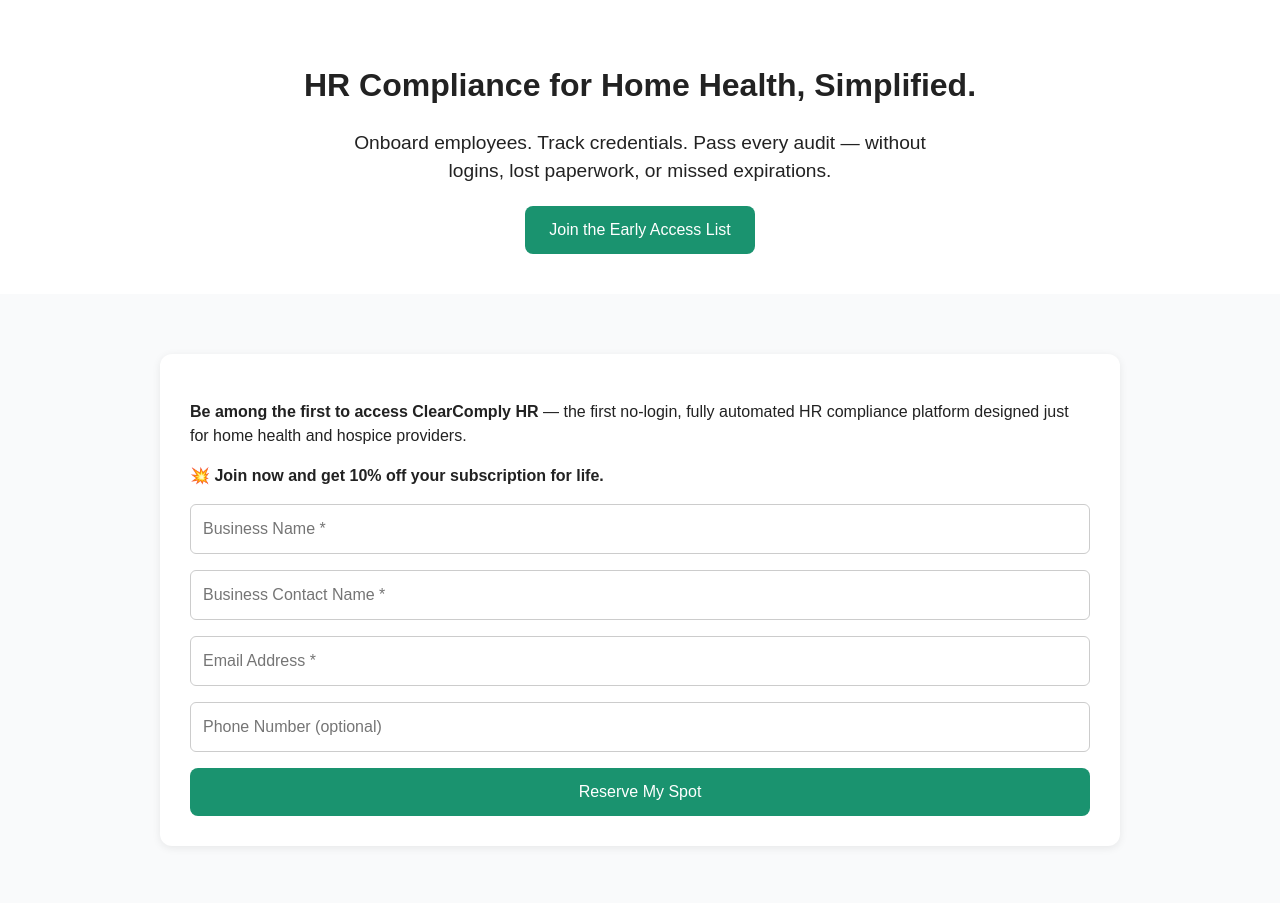
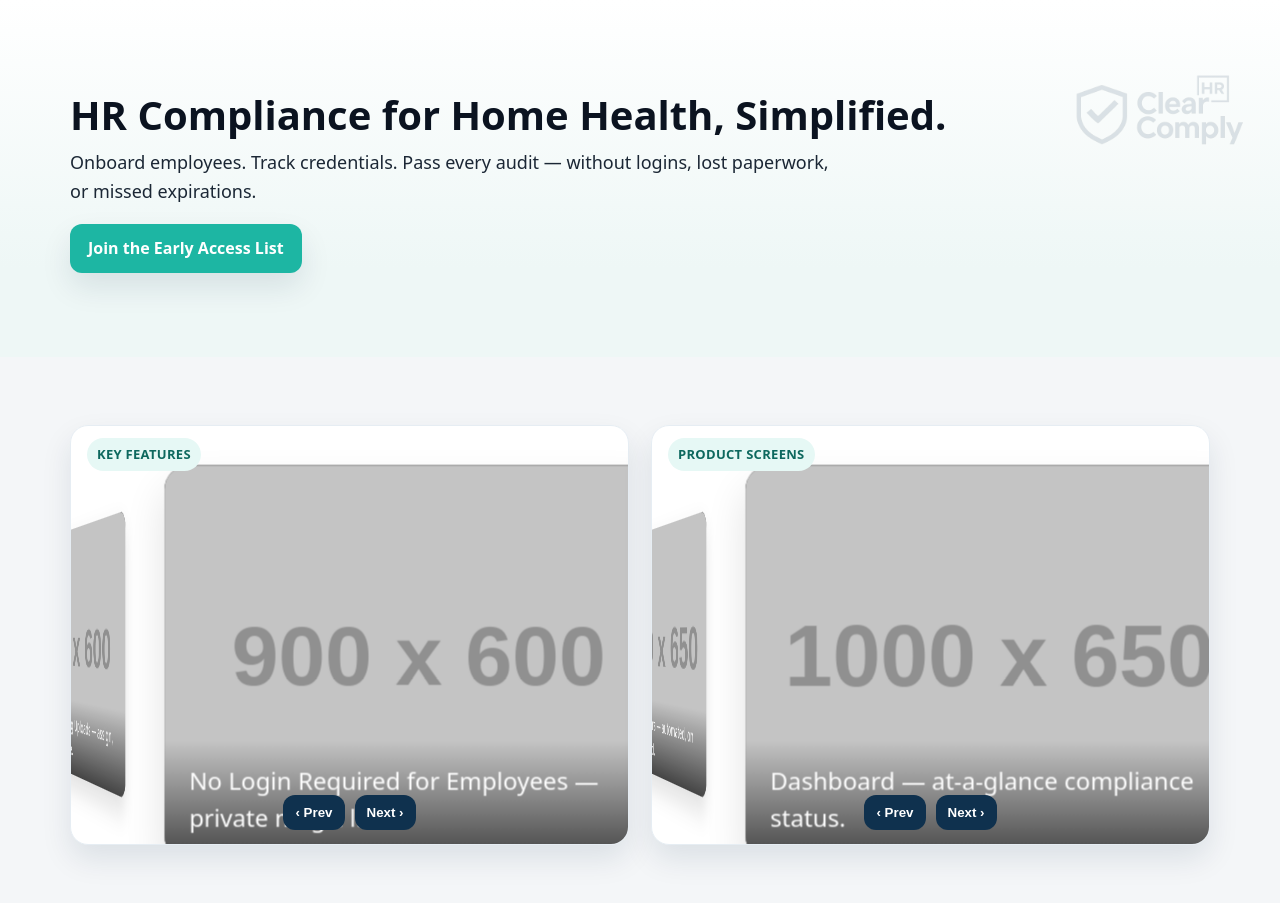
Before and after one commit to proguerra/clearcomplyhr, a plain HTML site: page clearcomply-hr-site_v6/waitlist.html in a window 1280 px wide. Shown: the top 903 px of the page. Drawn offline with Linux system fonts and the light colour scheme; placeholder pictures from the web are drawn by us.

Commit message:
Update waitlist.html

```diff
--- a/clearcomply-hr-site_v6/waitlist.html
+++ b/clearcomply-hr-site_v6/waitlist.html
@@ -1,127 +1,210 @@
-<!DOCTYPE html>
+<!doctype html>
 <html lang="en">
 <head>
-  <meta charset="UTF-8" />
-  <meta name="viewport" content="width=device-width, initial-scale=1.0"/>
-  <title>ClearComply HR – Waitlist</title>
-  <link rel="stylesheet" href="assets/css/styles.css" />
+  <meta charset="utf-8" />
+  <meta name="viewport" content="width=device-width, initial-scale=1" />
+  <title>ClearComply HR — Early Access Waitlist</title>
+  <meta name="description" content="Join the early access list for ClearComply HR — HR compliance for home health, simplified.">
+  <link rel="icon" href="assets/img/logo.png" />
   <style>
-    :root {
-      --accent: #1a936f;
-      --accent-ink: #fff;
-      --ink: #222;
-      --bg: #f9fafb;
-      --muted: #f1f5f9;
-      --shadow: 0 2px 8px rgba(0,0,0,0.08);
+    /* ===== Site color scheme (matches clearcomplyhr.com) ===== */
+    :root{
+      --navy:#0c2a45;
+      --ink:#0b1320;
+      --bg:#ffffff;
+      --muted:#f4f6f8;
+      --accent:#1db6a3;        /* primary teal/green */
+      --accent-ink:#0d685e;
+      --text:#1b2735;
+      --border:#e6edf3;
+      --shadow:0 14px 30px rgba(12,42,69,0.10);
     }
-    body {
-      margin:0; font-family:sans-serif; line-height:1.5; background:var(--bg); color:var(--ink);
+    *{box-sizing:border-box}
+    body{margin:0;font-family:ui-sans-serif,system-ui,-apple-system,"Segoe UI",Roboto,Helvetica,Arial;color:var(--text);background:var(--bg);line-height:1.6}
+    a{color:var(--navy);text-decoration:none}
+
+    .container{max-width:1180px;margin:0 auto;padding:20px}
+    .cta{display:inline-block;background:var(--accent);color:#fff;padding:12px 18px;border-radius:12px;font-weight:800;box-shadow:var(--shadow)}
+    .cta:hover{filter:brightness(.96)}
+    .card{background:#fff;border:1px solid var(--border);border-radius:16px;box-shadow:var(--shadow);padding:24px}
+
+    /* ===== Hero ===== */
+    header.hero{
+      position:relative;overflow:hidden;
+      background:linear-gradient(180deg,#ffffff 0%, #eef7f6 75%);
+      padding:72px 0 48px;
     }
-    header {
-      padding:40px 20px; text-align:center; background:#fff; position:relative;
+    .hero h1{font-size:40px;line-height:1.15;margin:0 0 10px;color:var(--ink)}
+    .hero p.sub{font-size:18px;max-width:760px;margin:0}
+    .hero .watermark{
+      position:absolute;top:20px;right:20px;width:200px;height:200px;opacity:.12;
+      background:url('assets/img/logo.png') center/contain no-repeat;pointer-events:none;
     }
-    header h1 {
-      font-size:2rem; margin-bottom:12px;
+    @media(min-width:1400px){.hero .watermark{width:260px;height:260px}}
+    @media(max-width:900px){.hero .watermark{width:120px;height:120px;top:12px;right:12px}}
+
+    /* ===== 3D Carousels Section ===== */
+    section.showcase{padding:48px 0;background:var(--muted)}
+    .split{display:grid;grid-template-columns:1fr 1fr;gap:22px}
+    @media(max-width:980px){.split{grid-template-columns:1fr}}
+
+    .carousel{
+      position:relative;
+      perspective:1000px;
+      height:420px;
+      border-radius:18px;
+      background:#fff;
+      border:1px solid var(--border);
+      box-shadow:var(--shadow);
+      overflow:hidden;
     }
-    header p {
-      font-size:1.2rem; margin-bottom:20px; max-width:600px; margin-left:auto; margin-right:auto;
+    .carousel h3{
+      position:absolute;top:12px;left:16px;z-index:2;margin:0;
+      padding:6px 10px;border-radius:999px;background:#e6f8f5;color:var(--accent-ink);font-size:13px;font-weight:800;letter-spacing:.3px;text-transform:uppercase;
     }
-    .btn {
-      background:var(--accent); color:var(--accent-ink); padding:12px 24px; border-radius:8px;
-      font-size:1rem; border:none; cursor:pointer; text-decoration:none; display:inline-block;
+    .ring{
+      position:absolute;top:50%;left:50%;
+      transform-style:preserve-3d;
+      transform:translate(-50%,-50%) rotateY(0deg);
+      transition:transform .8s cubic-bezier(.2,.8,.2,1);
+      width:80%;height:70%;
     }
-    section {padding:60px 20px; max-width:1000px; margin:auto;}
-    .form-card {
-      background:#fff; padding:30px; border-radius:12px; box-shadow:var(--shadow);
+    .slide{
+      position:absolute;top:50%;left:50%;
+      transform-style:preserve-3d;
+      width:66%;height:78%;
+      border-radius:14px;overflow:hidden;
+      box-shadow:0 12px 24px rgba(0,0,0,.12);
+      background:#000;
     }
-    form {display:grid; gap:16px;}
-    input {
-      width:100%; padding:12px; border:1px solid #ccc; border-radius:6px; font-size:1rem;
+    .slide img{width:100%;height:100%;object-fit:cover;display:block;opacity:.96}
+    .slide figcaption{
+      position:absolute;bottom:0;left:0;right:0;
+      background:linear-gradient(180deg,transparent,rgba(0,0,0,.65));
+      color:#fff;padding:12px 14px;font-size:14px
     }
-    .features {
-      display:grid; grid-template-columns:repeat(auto-fit,minmax(260px,1fr)); gap:20px;
+    /* position slides around a ring */
+    .slide[data-pos="0"]{transform:rotateY(0deg) translateZ(420px) translate(-50%,-50%)}
+    .slide[data-pos="1"]{transform:rotateY(60deg) translateZ(420px) translate(-50%,-50%)}
+    .slide[data-pos="2"]{transform:rotateY(120deg) translateZ(420px) translate(-50%,-50%)}
+    .slide[data-pos="3"]{transform:rotateY(180deg) translateZ(420px) translate(-50%,-50%)}
+    .slide[data-pos="4"]{transform:rotateY(240deg) translateZ(420px) translate(-50%,-50%)}
+    .slide[data-pos="5"]{transform:rotateY(300deg) translateZ(420px) translate(-50%,-50%)}
+
+    .ctrl{
+      position:absolute;inset:auto 0 14px 0;display:flex;justify-content:center;gap:10px;z-index:3
     }
-    .feature {
-      background:#fff; padding:20px; border-radius:12px; box-shadow:var(--shadow);
+    .ctrl button{
+      background:#0f314e;color:#fff;border:0;border-radius:12px;padding:10px 12px;font-weight:800;cursor:pointer
     }
-    .feature h3 {margin-top:0;}
-    .screenshot {text-align:center;}
-    .trust {background:#fff; border-radius:12px; padding:30px; box-shadow:var(--shadow);}
-    @media (max-width:600px){
-      header h1{font-size:1.6rem;}
-      header p{font-size:1rem;}
-    }
+    .ctrl button.secondary{background:#e6f8f5;color:var(--accent-ink)}
+    .ctrl button:focus{outline:2px solid #fff;outline-offset:2px}
+
+    /* ===== Waitlist Form ===== */
+    section.form-wrap{padding:48px 0}
+    .lead{max-width:900px;font-size:18px}
+    .lead b{color:var(--accent-ink)}
+    form.waitlist{display:grid;grid-template-columns:1fr 1fr;gap:16px}
+    form.waitlist .full{grid-column:1/-1}
+    label{display:block;font-weight:800;margin-bottom:6px}
+    input{width:100%;padding:12px 12px;border:1px solid #cfd9e6;border-radius:10px;font:inherit}
+    .submit-row{grid-column:1/-1;display:flex;gap:12px;align-items:center}
+    .hint{color:#6c7d92}
+    @media(max-width:860px){form.waitlist{grid-template-columns:1fr}}
+
+    footer{padding:24px 0;text-align:center;color:#7f8aa1;font-size:14px}
   </style>
 </head>
 <body>
 
-  <!-- Hero -->
-  <header>
-    <h1>HR Compliance for Home Health, Simplified.</h1>
-    <p>Onboard employees. Track credentials. Pass every audit — without logins, lost paperwork, or missed expirations.</p>
-    <a href="#waitlist" class="btn">Join the Early Access List</a>
+  <!-- 🖥️ Hero Section -->
+  <header class="hero">
+    <div class="watermark" aria-hidden="true"></div>
+    <div class="container">
+      <h1>HR Compliance for Home Health, Simplified.</h1>
+      <p class="sub">Onboard employees. Track credentials. Pass every audit — without logins, lost paperwork, or missed expirations.</p>
+      <p style="margin-top:18px"><a href="#waitlist" class="cta">Join the Early Access List</a></p>
+    </div>
   </header>
 
-  <!-- Waitlist Form -->
-  <section id="waitlist">
-    <div class="form-card">
-      <p><strong>Be among the first to access ClearComply HR</strong> — the first no-login, fully automated HR compliance platform designed just for home health and hospice providers.</p>
-      <p><strong>💥 Join now and get 10% off your subscription for life.</strong></p>
-      <form action="#" method="POST">
-        <input type="text" name="business_name" placeholder="Business Name *" required />
-        <input type="text" name="contact_name" placeholder="Business Contact Name *" required />
-        <input type="email" name="email" placeholder="Email Address *" required />
-        <input type="tel" name="phone" placeholder="Phone Number (optional)" />
-        <button type="submit" class="btn">Reserve My Spot</button>
-      </form>
-    </div>
-  </section>
+  <!-- ⭐ Split 3D Carousels -->
+  <section class="showcase">
+    <div class="container">
+      <div class="split">
+        <!-- Left: Key Features 3D Carousel -->
+        <div class="carousel" id="features-carousel" aria-label="Key Features carousel">
+          <h3>Key Features</h3>
+          <div class="ring">
+            <!-- Replace images with your feature visuals/icons -->
+            <figure class="slide" data-pos="0">
+              <img src="https://via.placeholder.com/900x600?text=No+Login+Required" alt="No Login Required for Employees">
+              <figcaption>No Login Required for Employees — private magic links.</figcaption>
+            </figure>
+            <figure class="slide" data-pos="1">
+              <img src="https://via.placeholder.com/900x600?text=Compliance+Dashboard" alt="Real-Time Compliance Dashboard">
+              <figcaption>Real-Time Compliance Dashboard — see gaps instantly.</figcaption>
+            </figure>
+            <figure class="slide" data-pos="2">
+              <img src="https://via.placeholder.com/900x600?text=OIG+%26+License+Checks" alt="Monthly OIG & License Checks">
+              <figcaption>Monthly OIG &amp; License Checks — alerts keep you audit-ready.</figcaption>
+            </figure>
+            <figure class="slide" data-pos="3">
+              <img src="https://via.placeholder.com/900x600?text=SMS+%26+Email+Reminders" alt="SMS & Email Reminders">
+              <figcaption>SMS &amp; Email Reminders — staff &amp; HR notified before expirations.</figcaption>
+            </figure>
+            <figure class="slide" data-pos="4">
+              <img src="https://via.placeholder.com/900x600?text=Google+Drive+Sync" alt="Google Drive Sync">
+              <figcaption>Google Drive Sync — audit-ready folders by employee.</figcaption>
+            </figure>
+            <figure class="slide" data-pos="5">
+              <img src="https://via.placeholder.com/900x600?text=In-Service+Uploads" alt="In-Service Training Uploads">
+              <figcaption>In‑Service Training Uploads — assign, complete, and file.</figcaption>
+            </figure>
+          </div>
+          <div class="ctrl" aria-hidden="false">
+            <button class="prev" aria-label="Previous slide">‹ Prev</button>
+            <button class="next" aria-label="Next slide">Next ›</button>
+          </div>
+        </div>
 
-  <!-- Features -->
-  <section>
-    <h2>Key Features</h2>
-    <div class="features">
-      <div class="feature">
-        <h3>No Login Required for Employees</h3>
-        <p>New hires upload all required documents through their own private link — no passwords, no wasted time.</p>
-      </div>
-      <div class="feature">
-        <h3>Real-Time Compliance Dashboard</h3>
-        <p>Instantly see which employees are missing documents, have expiring licenses, or are due for in-service trainings.</p>
-      </div>
-      <div class="feature">
-        <h3>Monthly OIG & License Checks</h3>
-        <p>Stay audit-ready. The system runs exclusion checks and license status updates automatically and alerts HR.</p>
-      </div>
-      <div class="feature">
-        <h3>SMS & Email Reminders</h3>
-        <p>Automatically notifies staff (and HR) when documents are due, training is required, or licenses are about to expire. Employees can also upload updated documents at any time.</p>
-      </div>
-      <div class="feature">
-        <h3>Google Drive Sync</h3>
-        <p>All files are saved and organized by employee, in folders ready for state and CMS audits.</p>
-      </div>
-      <div class="feature">
-        <h3>In-Service Training Uploads</h3>
-        <p>Assign annual training requirements with one click. Staff can complete and upload directly through their unique link.</p>
+        <!-- Right: Product Screenshots 3D Carousel -->
+        <div class="carousel" id="screens-carousel" aria-label="Product Screenshots carousel">
+          <h3>Product Screens</h3>
+          <div class="ring">
+            <!-- Replace placeholders with real screenshots -->
+            <figure class="slide" data-pos="0">
+              <img src="https://via.placeholder.com/1000x650?text=Dashboard" alt="Dashboard overview">
+              <figcaption>Dashboard — at‑a‑glance compliance status.</figcaption>
+            </figure>
+            <figure class="slide" data-pos="1">
+              <img src="https://via.placeholder.com/1000x650?text=Employee+Profile" alt="Employee profile documents">
+              <figcaption>Employee Profile — documents, expirations, and notes.</figcaption>
+            </figure>
+            <figure class="slide" data-pos="2">
+              <img src="https://via.placeholder.com/1000x650?text=Checklist" alt="Role-based checklist">
+              <figcaption>Role Checklist — RN/LVN/CNA requirements tracked.</figcaption>
+            </figure>
+            <figure class="slide" data-pos="3">
+              <img src="https://via.placeholder.com/1000x650?text=OIG+Log" alt="OIG/SAM checks log">
+              <figcaption>OIG/SAM — logs &amp; rechecks for audits.</figcaption>
+            </figure>
+            <figure class="slide" data-pos="4">
+              <img src="https://via.placeholder.com/1000x650?text=Drive+Sync" alt="Google Drive sync settings">
+              <figcaption>Google Drive Sync — mirroring configured in seconds.</figcaption>
+            </figure>
+            <figure class="slide" data-pos="5">
+              <img src="https://via.placeholder.com/1000x650?text=Alerts" alt="Alerts and reminders">
+              <figcaption>Alerts &amp; Reminders — automated, on time, documented.</figcaption>
+            </figure>
+          </div>
+          <div class="ctrl">
+            <button class="prev" aria-label="Previous slide">‹ Prev</button>
+            <button class="next" aria-label="Next slide">Next ›</button>
+          </div>
+        </div>
       </div>
     </div>
   </section>
 
-  <!-- Screenshot -->
-  <section class="screenshot">
-    <h2>Built for simplicity. Designed for healthcare.</h2>
-    <p>Preview ClearComply HR’s dashboard and document tracking tools. No clunky software. No endless paperwork.</p>
-    <img src="https://via.placeholder.com/700x400" alt="ClearComply HR Screenshot">
-  </section>
-
-  <!-- Trust/About -->
-  <section>
-    <div class="trust">
-      <h2>Built by Healthcare Operators, Not Software Geeks</h2>
-      <p>We built ClearComply HR because we were tired of missing TB tests, expired CPR cards, and clunky onboarding tools that never worked for our caregivers. This platform is designed for real-world operators — like you — who need to stay compliant and get things done.</p>
-    </div>
-  </section>
-
-</body>
-</html>
+  <!-- 📋 Waitlist Form Section (below carousels) -->
+  <section id="
```
